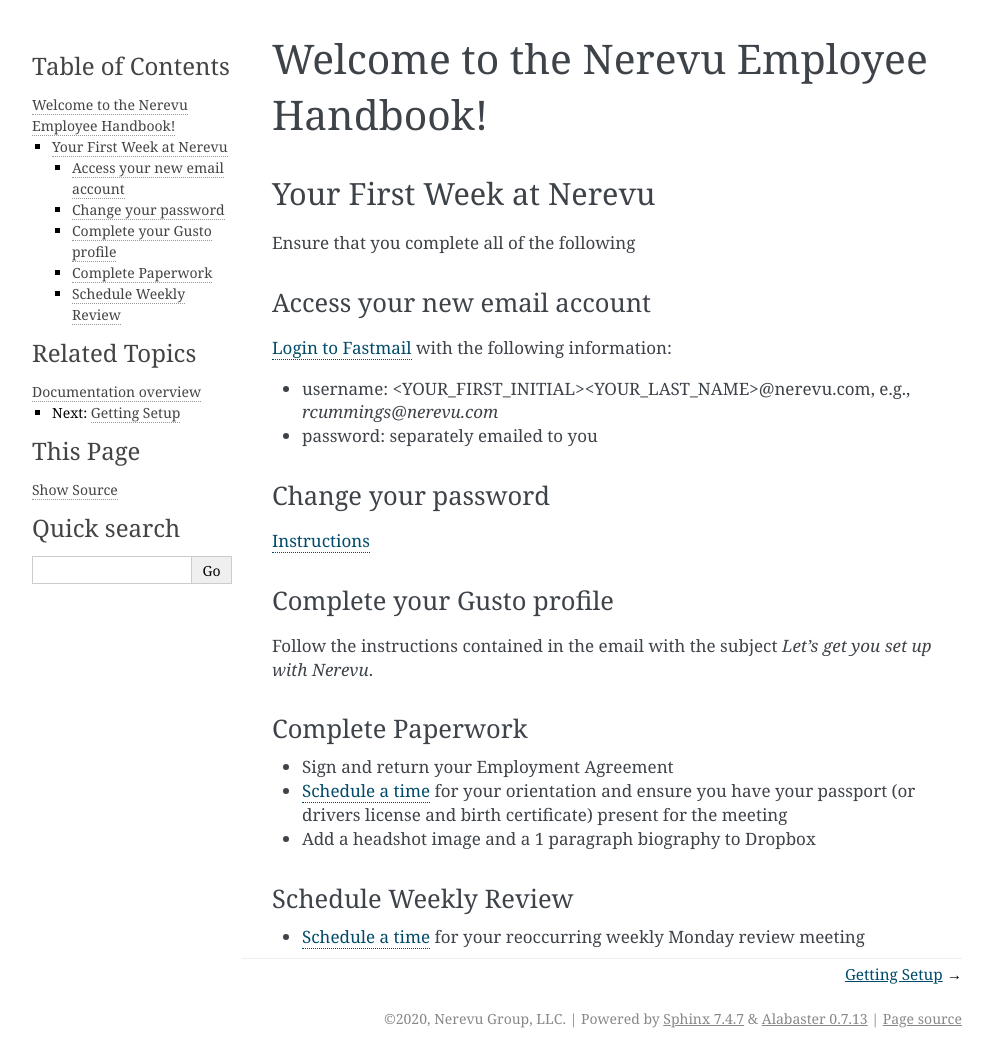
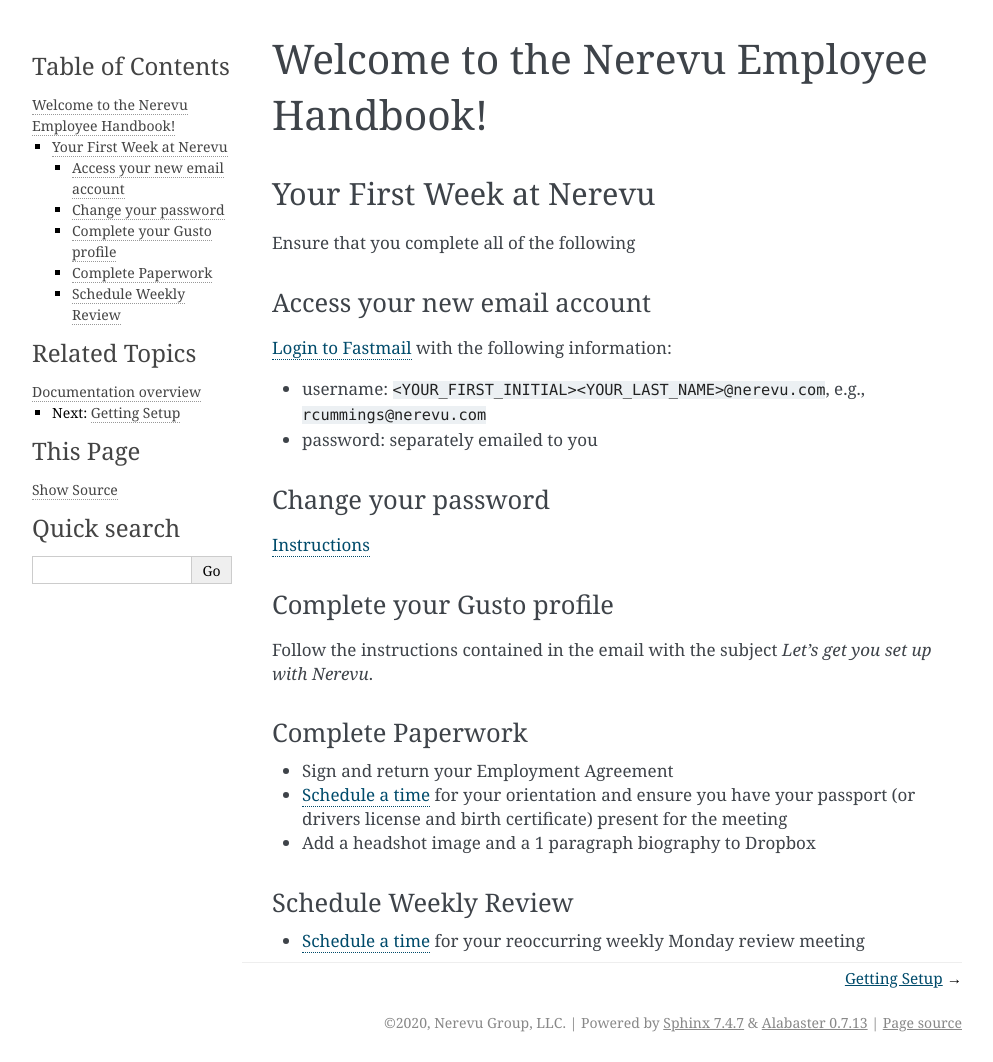
Before and after one commit to nerevu/handbook, a Sphinx documentation site: the page built from docs/index.rst, in a window 1280 px wide and 1062 px high. Shown: the whole window, without its empty margins (148-1141 px from the left). Built offline with Sphinx 7.4.7, drawn with Linux system fonts in a browser that asks for light colours; part of the change alters nothing that is shown.

Commit message:
Correctly format inline code

```diff
--- a/docs/index.rst
+++ b/docs/index.rst
@@ -28,7 +28,7 @@ Access your new email account
 
 `Login to Fastmail <https://www.fastmail.com/login>`_ with the following information:
 
-- username: <YOUR_FIRST_INITIAL><YOUR_LAST_NAME>@nerevu.com, e.g., `rcummings@nerevu.com`
+- username: :code:`<YOUR_FIRST_INITIAL><YOUR_LAST_NAME>@nerevu.com`, e.g., :code:`rcummings@nerevu.com`
 - password: separately emailed to you
 
 Change your password
```
